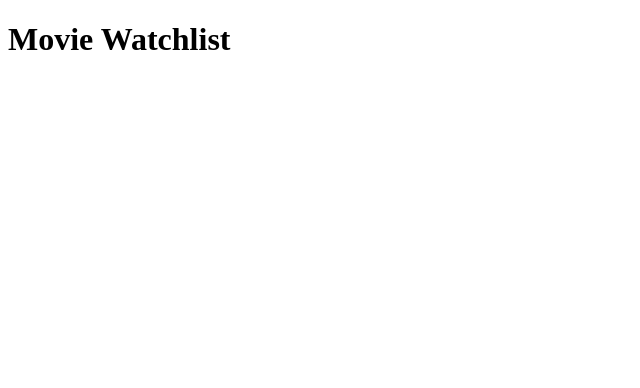
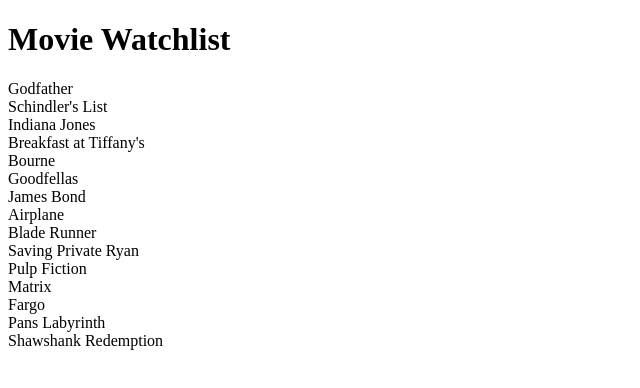
Before and after one commit to mattchupp/mattchupp, a Gatsby site: page /movies in a window 1280 px wide. Shown: the whole page, without its empty margins (0-640 px from the left). Built offline with nearby package versions, Linux system fonts and the light colour scheme; Gatsby itself is replaced by a stand-in of ours.

Commit message:
created object for movies with title & watched boolean

```diff
--- a/src/pages/movies.js
+++ b/src/pages/movies.js
@@ -1,11 +1,83 @@
 import React from "react"
 
 // import Layout from "../components/layout"
+
+const movieList = [
+  {
+    "title": "Godfather",
+    "watched": false
+  },
+  {
+    'title': 'Schindler\'s List',
+    'watched': false
+  },
+  {
+    'title': 'Indiana Jones',
+    'watched': false
+  },
+  {
+    'title': 'Breakfast at Tiffany\'s',
+    'watched': false
+  },
+  {
+    'title': 'Bourne',
+    'watched': false
+  },
+  {
+    'title': 'Goodfellas',
+    'watched': false
+  },
+  {
+    'title': 'James Bond',
+    'watched': false
+  },
+  {
+    'title': 'Airplane',
+    'watched': false
+  },
+  {
+    'title': 'Blade Runner',
+    'watched': false
+  },
+  {
+    'title': 'Saving Private Ryan',
+    'watched': false
+  },
+  {
+    'title': 'Pulp Fiction',
+    'watched': false
+  },
+  {
+    'title': 'Matrix',
+    'watched': false
+  },
+  {
+    'title': 'Fargo',
+    'watched': false
+  },
+  {
+    'title': 'Pans Labyrinth',
+    'watched': false
+  },
+  {
+    'title': 'Shawshank Redemption',
+    'watched': false
+  },
+
+
+]
 
 
 const IndexPage = () => (
   <div>
     <h1>Movie Watchlist</h1>
+
+    {movieList.map(movie => (
+      <div>
+        {movie.title}
+      </div>
+    ))}
+
   </div>
 )
 
```
